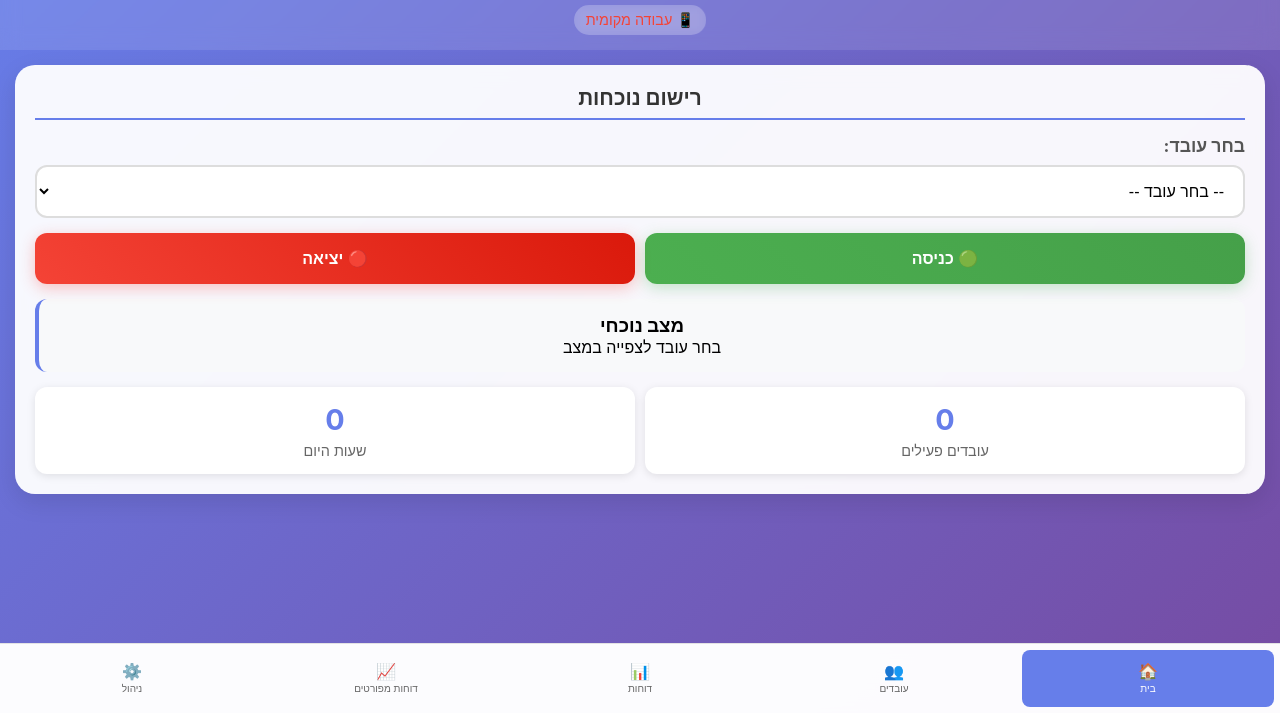
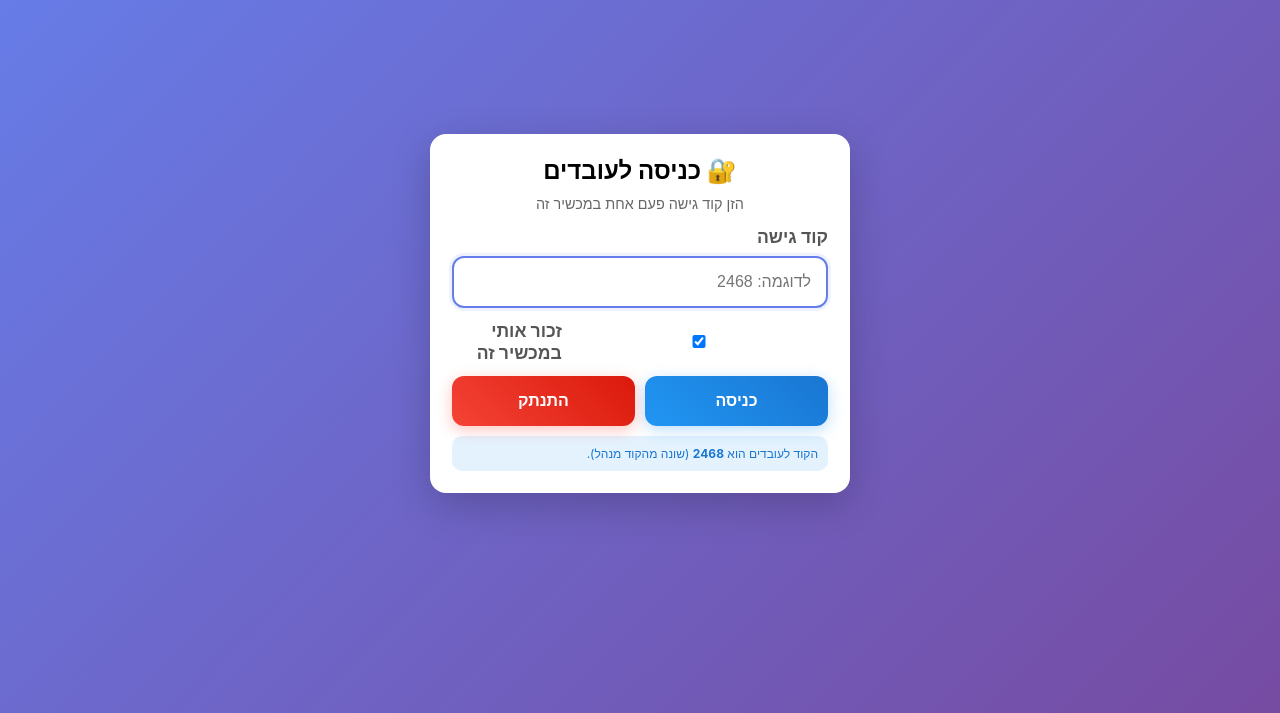
Before and after one commit to mozesor/raftingbar-app, a plain HTML site: page index.html in a window 1280 px wide. Shown: the part 87-800 px from the top of the page. Drawn offline with Linux system fonts and the light colour scheme; no server answers.

Commit message:
index.html

```diff
--- a/index.html
+++ b/index.html
@@ -685,20 +685,7 @@
 </div>
 <!-- עמוד דוחות -->
 <div class="page" id="reportsPage">
-<div class="card" id="reportsLock" style="display: block;">
-<h2>🔒 דוחות מוגנים</h2>
-<p style="text-align: center; color: #666; margin-bottom: 20px;">
-          הזן קוד גישה לצפייה בדוחות
-        </p>
-<div class="form-group">
-<label>קוד גישה:</label>
-<input id="reportsPassword" maxlength="6" placeholder="הזן קוד גישה" type="password"/>
-</div>
-<button class="btn btn-admin" onclick="checkReportsPassword()" style="width: 100%;">
-          🔓 פתח דוחות
-        </button>
-</div>
-<div class="card" id="reportsContent" style="display: none;">
+<div class="card">
 <h2>📊 דוחות</h2>
 <div class="btn-group" style="flex-direction: column;">
 <button class="btn btn-admin" onclick="exportToday()">📄 ייצא דוח יומי</button>
@@ -706,8 +693,6 @@
 </div>
 </div>
 </div>
-
-<!-- עמוד דוחות -->
 <!-- עמוד דוחות מפורטים -->
 <div class="page" id="detailedReportsPage">
 <!-- מסך נעילה -->
@@ -900,10 +885,9 @@
 <div>📊</div>
 <div>דוחות</div>
 </button>
-
 <button class="nav-btn" onclick="showPage('detailedReports')">
 <div>📈</div>
-<div>דוחות מפורטים</div>
+<div>מפורט</div>
 </button>
 <button class="nav-btn" onclick="showPage('admin')">
 <div>⚙️</div>
@@ -2396,22 +2380,52 @@
     navigator.serviceWorker.register('sw.js', { scope: './' }).catch(function(e){ console.log('SW register failed', e); });
   });
 }</script>
+<style>
+  .auth-overlay{position:fixed;inset:0;background:linear-gradient(135deg,#667eea 0%,#764ba2 100%);
+    display:none;align-items:center;justify-content:center;z-index:2000;padding:16px;}
+  .auth-card{width:min(420px,96vw);background:#fff;border-radius:16px;box-shadow:0 12px 40px rgba(0,0,0,.2);padding:22px;}
+  .auth-card h2{margin:0 0 10px;text-align:center}
+  .auth-note{font-size:.9em;color:#666;text-align:center;margin-bottom:14px}
+  .auth-form .form-group{margin-bottom:12px}
+  .auth-actions{display:flex;gap:10px;margin-top:8px}
+  .auth-actions .btn{flex:1}
+  .auth-hint{margin-top:10px;font-size:12px;color:#1976d2;background:#e3f2fd;padding:10px;border-radius:10px}
+</style>
+<div aria-hidden="true" class="auth-overlay" id="authOverlay">
+<div class="auth-card">
+<h2>🔐 כניסה לעובדים</h2>
+<div class="auth-note">הזן קוד גישה פעם אחת במכשיר זה</div>
+<div class="auth-form">
+<div class="form-group">
+<label>קוד גישה</label>
+<input id="authCodeInput" maxlength="6" placeholder="לדוגמה: 2468" type="password"/>
+</div>
+<div class="form-group" style="display:flex;align-items:center;gap:8px;">
+<input checked="" id="rememberAuth" type="checkbox"/>
+<label for="rememberAuth" style="margin:0;">זכור אותי במכשיר זה</label>
+</div>
+<div class="auth-actions">
+<button class="btn btn-admin" onclick="handleAuthLogin()">כניסה</button>
+<button class="btn btn-checkout" onclick="handleAuthLogout()">התנתק</button>
+</div>
+<div class="auth-hint">הקוד לעובדים הוא <b>2468</b> (שונה מהקוד מנהל).</div>
+</div>
+</div>
+</div>
+
 <script>
-function checkReportsPassword() {
-    var enteredPassword = document.getElementById('reportsPassword').value;
-    try {
-        var adminPass = (typeof adminPassword !== 'undefined' && adminPassword) ? String(adminPassword) : '';
-    } catch(e) { var adminPass = ''; }
-    if (enteredPassword === '1986' || (adminPass && enteredPassword === adminPass)) {
-        document.getElementById('reportsLock').style.display = 'none';
-        document.getElementById('reportsContent').style.display = 'block';
-        document.getElementById('reportsPassword').value = '';
-        if (typeof showAlert === 'function') showAlert('נכנסת לדוחות בהצלחה', 'success');
-    } else {
-        document.getElementById('reportsPassword').value = '';
-        if (typeof showAlert === 'function') showAlert('קוד שגוי! נסה שוב', 'error');
-    }
-}
+  const EMPLOYEE_ACCESS_CODE = '2468';
+  const AUTH_KEY = 'rb_auth_v1';
+  const AUTH_EXP_DAYS = 90;
+  function showAuthOverlay(show=true){ const el=document.getElementById('authOverlay'); if(!el) return; el.style.display=show?'flex':'none'; el.setAttribute('aria-hidden', show?'false':'true'); if(show) setTimeout(()=>document.getElementById('authCodeInput')?.focus(),50); }
+  function isAuthValid(){ try{ const raw=localStorage.getItem(AUTH_KEY); if(!raw) return false; const data=JSON.parse(raw); if(!data||data.ok!==true||!data.ts) return false; const age=(Date.now()-data.ts)/(1000*60*60*24); return age<=AUTH_EXP_DAYS; }catch(e){ return false; } }
+  function rememberAuth(){ localStorage.setItem(AUTH_KEY, JSON.stringify({ ok:true, ts: Date.now() })); }
+  function clearAuth(){ localStorage.removeItem(AUTH_KEY); }
+  function handleAuthLogin(){ const code=String(document.getElementById('authCodeInput')?.value||'').trim(); const remember=document.getElementById('rememberAuth')?.checked; if(!code){ return (typeof showAlert==='function'? showAlert('אנא הזן קוד','error'): alert('אנא הזן קוד')); } if(code===EMPLOYEE_ACCESS_CODE){ if(remember) rememberAuth(); showAuthOverlay(false); (typeof showAlert==='function'? showAlert('ברוך הבא 👋','success'): null); } else { document.getElementById('authCodeInput').value=''; (typeof showAlert==='function'? showAlert('קוד שגוי','error'): alert('קוד שגוי')); } }
+  function handleAuthLogout(){ clearAuth(); showAuthOverlay(true); }
+  function guardAppUntilAuth(){ if(isAuthValid()) showAuthOverlay(false); else showAuthOverlay(true); }
+  const _origShowPage = window.showPage; window.showPage = function(pageName){ if(!isAuthValid() && (pageName==='reports' || pageName==='detailedReports' || pageName==='admin')){ showAuthOverlay(true); return; } return _origShowPage ? _origShowPage(pageName) : null; }
+  document.addEventListener('DOMContentLoaded', guardAppUntilAuth);
 </script>
 </body>
 </html>
```
